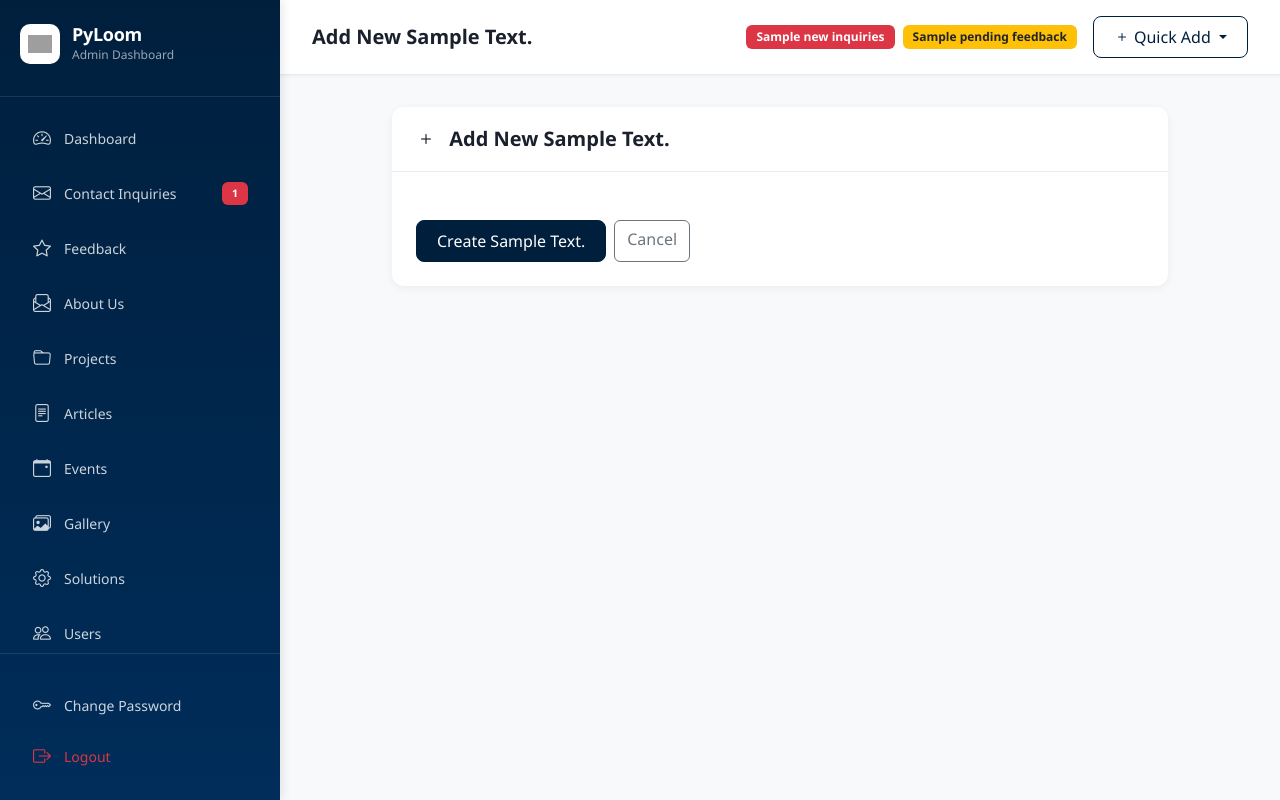
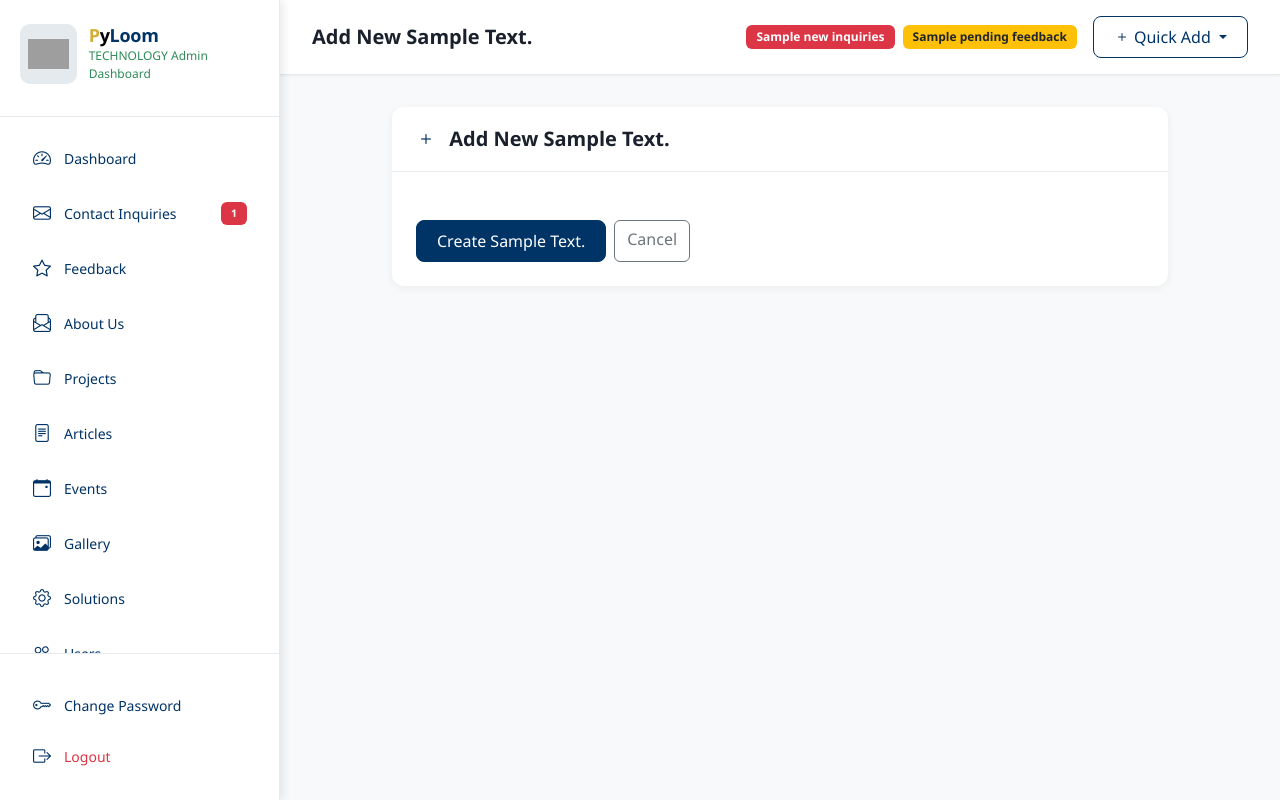
Before and after one commit to RishiAryal24/pyloom, a Django app: template templates/admin/content_form.html in a window 1280 px wide. Run offline with Django 4.2, Linux system fonts and the light colour scheme; the template is opened without the code that fills it: most values are stand-ins (such as "Sample title", 1, 10 or a date in 2020); some libraries are stand-ins or nearby versions; grey boxes are pictures that could not be loaded.

Commit message:
Update branding, add PyLoom colors, fix admin design, make logo bigger

```diff
--- a/templates/admin/base.html
+++ b/templates/admin/base.html
@@ -20,6 +20,12 @@
 
     <!-- Redesigned Admin Styles -->
     <style>
+        /* PyLoom TECHNOLOGY custom colors */
+        .pyloom-p { color: #D4AF37; } /* Gold for P */
+        .pyloom-y { color: #000000; } /* Black for y */
+        .pyloom-loom { color: #003366; } /* Dark blue for Loom */
+        .pyloom-technology { color: #2E8B57; } /* Green/Teal for TECHNOLOGY */
+
         * {
             box-sizing: border-box;
         }
@@ -34,8 +40,8 @@
 
         /* Sidebar */
         .admin-sidebar {
-            background: linear-gradient(180deg, #001f3d 0%, #002d5a 100%);
-            color: white;
+            background: white;
+            color: #003366;
             height: 100vh;
             width: 280px;
             position: fixed;
@@ -46,12 +52,13 @@
             flex-direction: column;
             box-shadow: 2px 0 10px rgba(0,0,0,0.1);
             z-index: 1000;
+            border-right: 1px solid rgba(0,51,102,0.1);
         }
 
         /* Sidebar Header */
         .sidebar-header {
             padding: 24px 20px;
-            border-bottom: 1px solid rgba(255,255,255,0.1);
+            border-bottom: 1px solid rgba(0,51,102,0.1);
         }
 
         .sidebar-header .logo-container {
@@ -64,7 +71,7 @@
         .sidebar-header .logo {
             width: 40px;
             height: 40px;
-            background: white;
+            background: rgba(0,51,102,0.1);
             border-radius: 10px;
             display: flex;
             align-items: center;
@@ -87,7 +94,7 @@
         .sidebar-header p {
             margin: 0;
             font-size: 12px;
-            color: rgba(255,255,255,0.6);
+            color: #2E8B57;
         }
 
         /* Sidebar Nav */
@@ -105,7 +112,7 @@
         }
 
         .admin-sidebar .nav-link {
-            color: rgba(255,255,255,0.8);
+            color: #003366;
             padding: 12px 16px;
             border-radius: 10px;
             display: flex;
@@ -122,23 +129,24 @@
             font-size: 18px;
             width: 20px;
             text-align: center;
+            color: #003366;
         }
 
         .admin-sidebar .nav-link.active {
-            background-color: rgba(255,255,255,0.15);
-            color: white;
+            background-color: rgba(0,51,102,0.1);
+            color: #003366;
             font-weight: 600;
         }
 
         .admin-sidebar .nav-link:hover {
-            background-color: rgba(255,255,255,0.08);
-            color: white;
+            background-color: rgba(0,51,102,0.05);
+            color: #003366;
         }
 
         /* Sidebar Footer */
         .sidebar-footer {
             padding: 16px;
-            border-top: 1px solid rgba(255,255,255,0.1);
+            border-top: 1px solid rgba(0,51,102,0.1);
         }
 
         .sidebar-footer .nav {
@@ -155,10 +163,15 @@
             padding: 10px 16px;
         }
 
+        /* Update text colors in sidebar footer */
+        .sidebar-footer h6 {
+            color: rgba(0,51,102,0.7);
+        }
+
         /* Top Navbar */
         .top-navbar {
             background: white;
-            border-bottom: 1px solid #e9ecef;
+            border-bottom: 1px solid rgba(0,51,102,0.1);
             padding: 16px 32px;
             position: sticky;
             top: 0;
@@ -198,8 +211,8 @@
 
         /* Buttons */
         .btn-primary {
-            background-color: #001f3d !important;
-            border-color: #001f3d !important;
+            background-color: #003366 !important;
+            border-color: #003366 !important;
             color: white !important;
             padding: 8px 20px;
             border-radius: 8px;
@@ -207,22 +220,34 @@
         }
 
         .btn-primary:hover {
-            background-color: #003366 !important;
-            border-color: #003366 !important;
+            background-color: #001f3d !important;
+            border-color: #001f3d !important;
             transform: translateY(-1px);
         }
 
         .btn-outline-primary {
-            border-color: #001f3d !important;
-            color: #001f3d !important;
+            border-color: #003366 !important;
+            color: #003366 !important;
             padding: 8px 20px;
             border-radius: 8px;
             font-weight: 500;
         }
 
         .btn-outline-primary:hover {
-            background-color: #001f3d !important;
+            background-color: #003366 !important;
             color: white !important;
+        }
+
+        /* Icon colors */
+        .bi {
+            color: #003366;
+        }
+
+        /* Active nav link background */
+        .nav-link.active {
+            background-color: rgba(0, 51, 102, 0.15) !important;
+            color: #003366 !important;
+            font-weight: 600;
         }
 
         /* Table */
@@ -342,16 +367,18 @@
             <!-- Sidebar Header -->
             <div class="sidebar-header">
                 <div class="logo-container">
-                    <div class="logo">
+                    <div class="logo" style="width: 60px; height: 60px;">
                         {% if settings.logo %}
                             <img src="{{ settings.logo.url }}" alt="PyLoom Logo" loading="lazy" style="max-width: 100%; max-height: 100%;">
                         {% else %}
-                            <img src="{% static 'img/logo.png' %}" alt="PyLoom Logo" loading="lazy">
+                            <img src="{% static 'img/logo.png' %}" alt="PyLoom Logo" loading="lazy" style="max-width: 100%; max-height: 100%;">
                         {% endif %}
                     </div>
                     <div>
-                        <h4>PyLoom</h4>
-                        <p>Admin Dashboard</p>
+                        <h4>
+                            <span class="pyloom-p">P</span><span class="pyloom-y">y</span><span class="pyloom-loom">Loom</span>
+                        </h4>
+                        <p><span class="pyloom-technology">TECHNOLOGY</span> Admin Dashboard</p>
                     </div>
                 </div>
             </div>
--- a/templates/base.html
+++ b/templates/base.html
@@ -17,6 +17,12 @@
     {% block extra_css %}{% endblock %}
 </head>
 <style>
+  /* PyLoom TECHNOLOGY custom colors */
+  .pyloom-p { color: #D4AF37; } /* Gold for P */
+  .pyloom-y { color: #000000; } /* Black for y */
+  .pyloom-loom { color: #003366; } /* Dark blue for Loom */
+  .pyloom-technology { color: #2E8B57; } /* Green/Teal for TECHNOLOGY */
+
   /* Floating chat bubble */
   .chat-widget-toggle {
     position: fixed;
```
Also changed, not shown: templates/_partials/_footer.html (+11 -7 lines), templates/_partials/_navbar.html (+7 -3 lines), templates/admin/base_site.html (+43 -29 lines).
